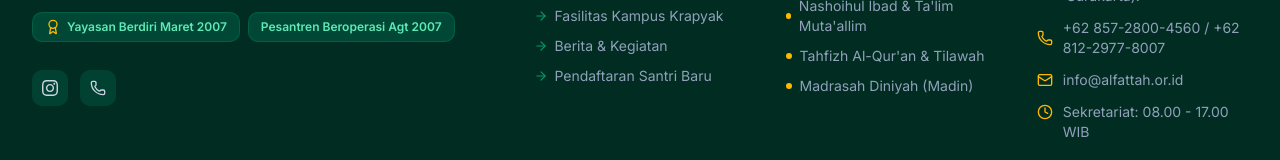
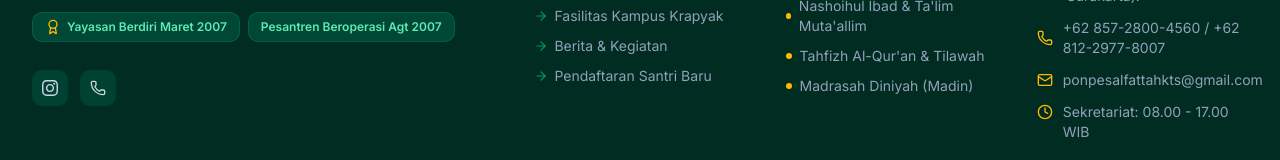
Before and after one commit to 234thtagzz/pesantren-app, a Next.js app: page /kontak in a window 1280 px wide. Shown: the part 1554-1714 px from the top of the page. Built offline with nearby package versions, Linux system fonts and the light colour scheme.

Commit message:
style: repair email name

```diff
--- a/src/app/(public)/kontak/page.tsx
+++ b/src/app/(public)/kontak/page.tsx
@@ -91,7 +91,7 @@
                   <div>
                     <div className="font-bold text-slate-900">Email & Media Sosial</div>
                     <p className="text-slate-600 text-xs mt-0.5">
-                      Email: info@alfattah.or.id<br />
+                      Email: ponpesalfattahkts@gmail.com<br />
                       Instagram: <strong>@ponpes_alfattah</strong>
                     </p>
                   </div>
--- a/src/components/footer.tsx
+++ b/src/components/footer.tsx
@@ -151,7 +151,7 @@
               </li>
               <li className="flex items-center gap-2.5">
                 <Mail className="w-4 h-4 text-amber-400 shrink-0" />
-                <span>info@alfattah.or.id</span>
+                <span>ponpesalfattahkts@gmail.com</span>
               </li>
               <li className="flex items-start gap-2.5">
                 <Clock className="w-4 h-4 text-amber-400 shrink-0 mt-0.5" />
```
